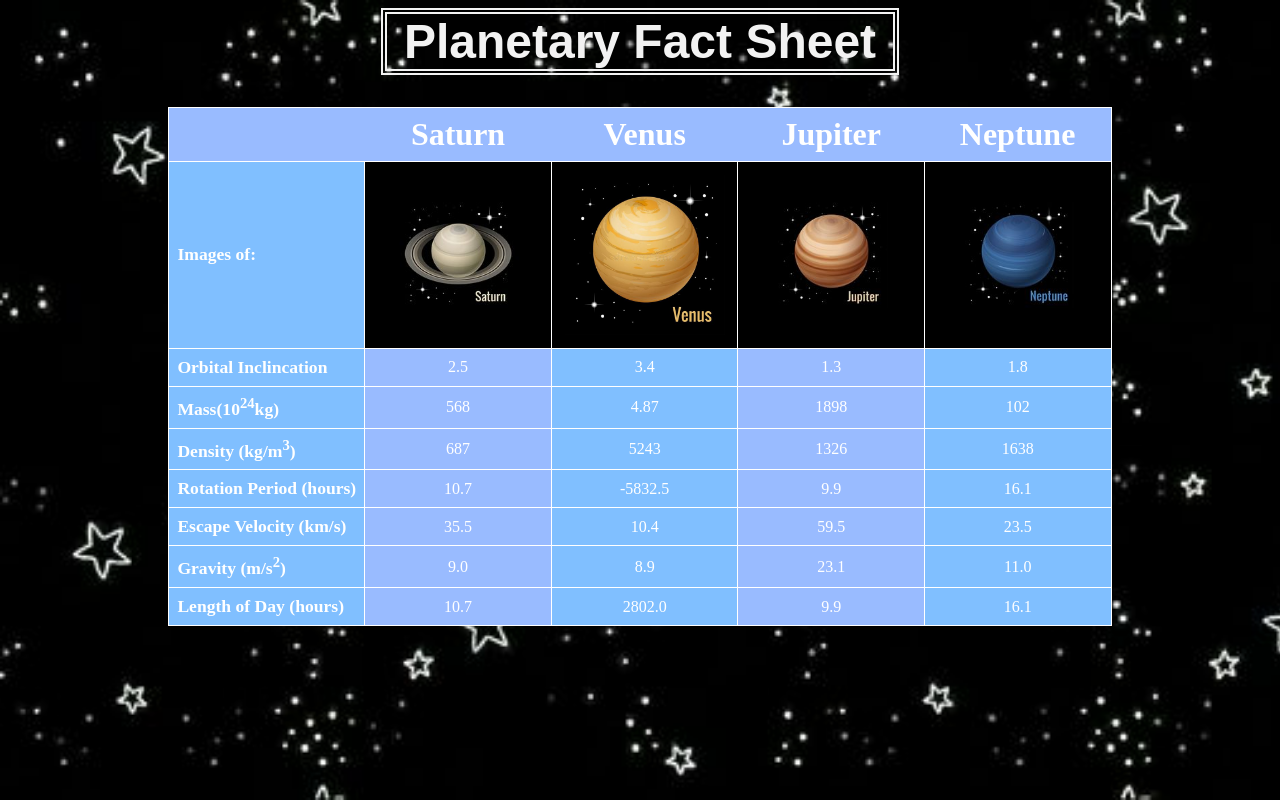
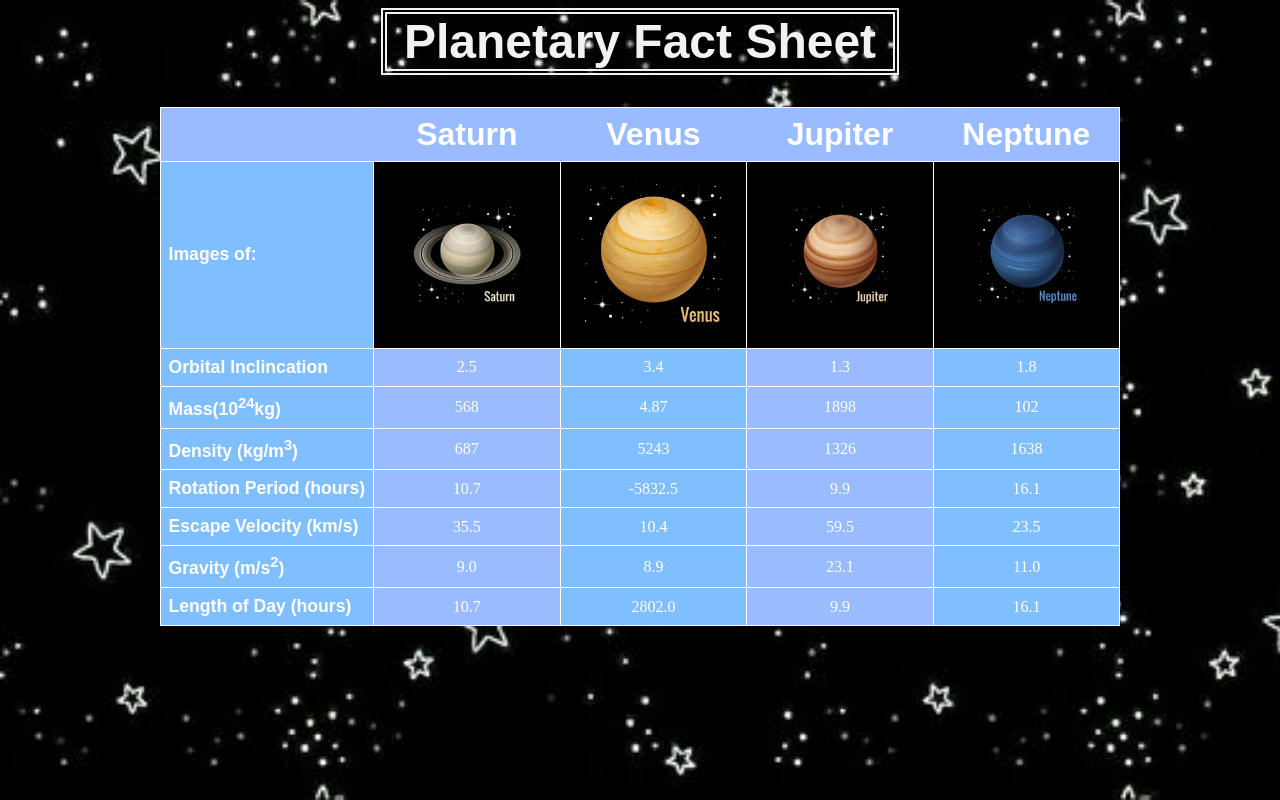
Before and after one commit to ste9jpg/Lab-5, a plain HTML site: page index.html in a window 1280 px wide. Drawn offline with Linux system fonts and the light colour scheme.

Commit message:
Adding more font styles

```diff
--- a/css/style.css
+++ b/css/style.css
@@ -39,7 +39,7 @@ img {
 
 td, th {
   padding: 8px;
-	border: 1px solid;
+  border: 1px solid;
   text-align: center;
   }
 
@@ -55,12 +55,14 @@ td, th {
 
 .planet-name{
   color: #FFFFFF;
+  font-family: 'Sora', sans-serif;
   font-size: 2em;
   font-weight: bold;
 }
 
 .fact-type{
   color: #FFFFFF;
+  font-family: 'Sora', sans-serif;
   font-size: 1.1em;
   font-weight: bold;
 }
@@ -85,6 +87,7 @@ td, th {
 
 .side-titles{
   color: #FFFFFF;
+  font-family: 'Sora', sans-serif;
   font-size: 1.1em;
   font-weight: bold;
 }
```
